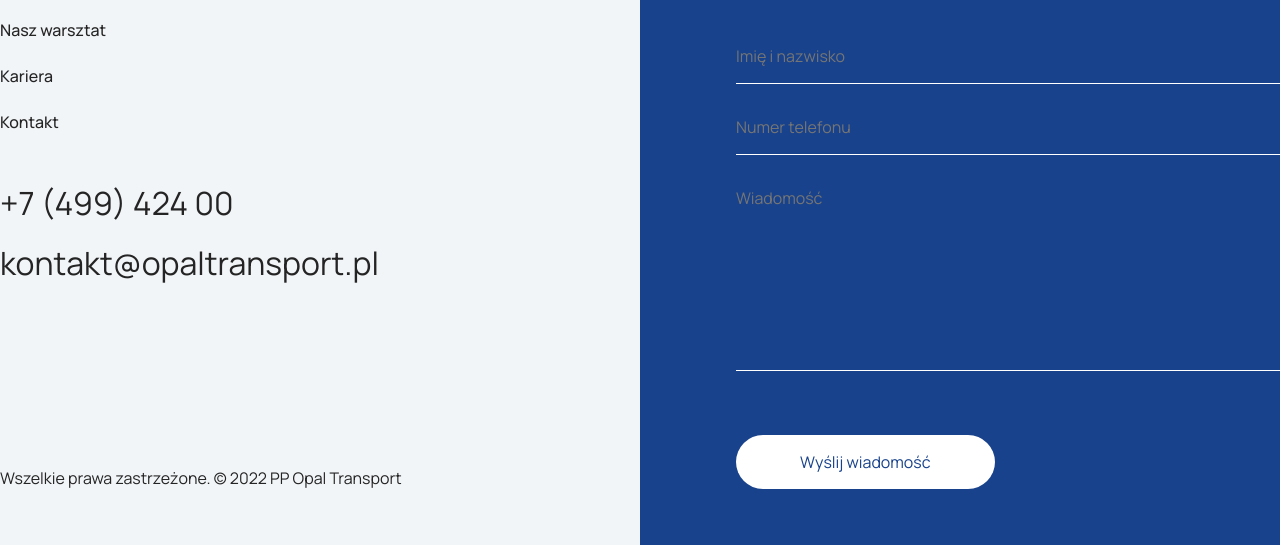
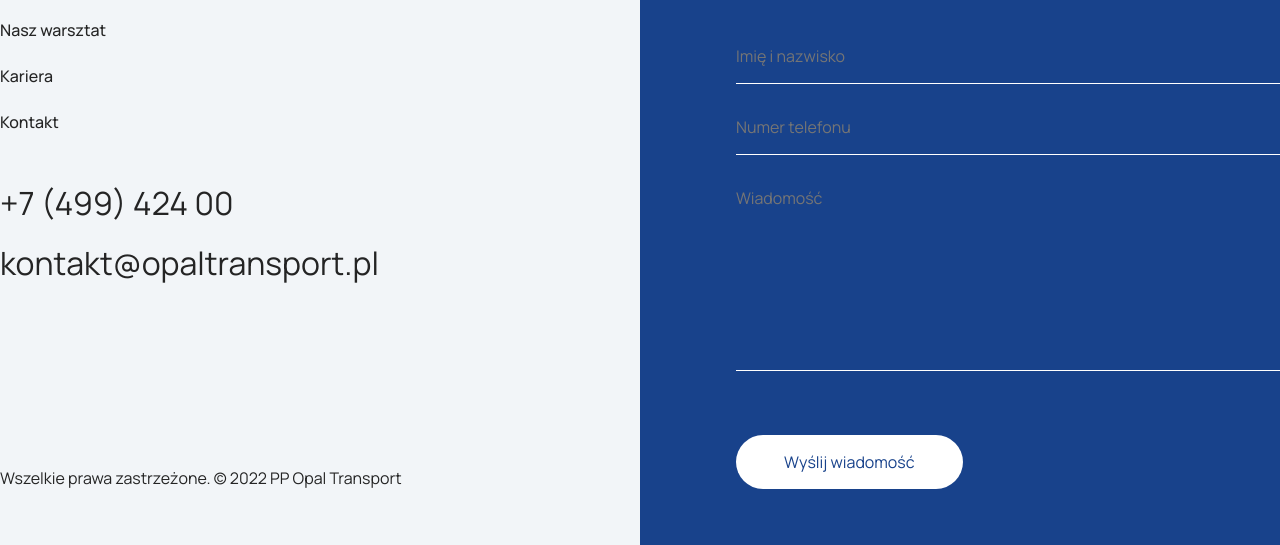
Before and after one commit to vholik/opal-transport, a plain HTML site: page index.html in a window 1280 px wide. Shown: the part 6824-7369 px from the top of the page. Drawn offline with Linux system fonts and the light colour scheme.

Commit message:
footer button fix

```diff
--- a/assets/style/shared/_footer.scss
+++ b/assets/style/shared/_footer.scss
@@ -98,7 +98,7 @@
     }
     .footer-button {
       cursor: pointer;
-      padding: 1rem 4rem;
+      padding: 1rem 3rem;
       width: fit-content;
       color: $primary;
       background-color: white;
```
Also changed, not shown: assets/style/pages/home/home.css.
